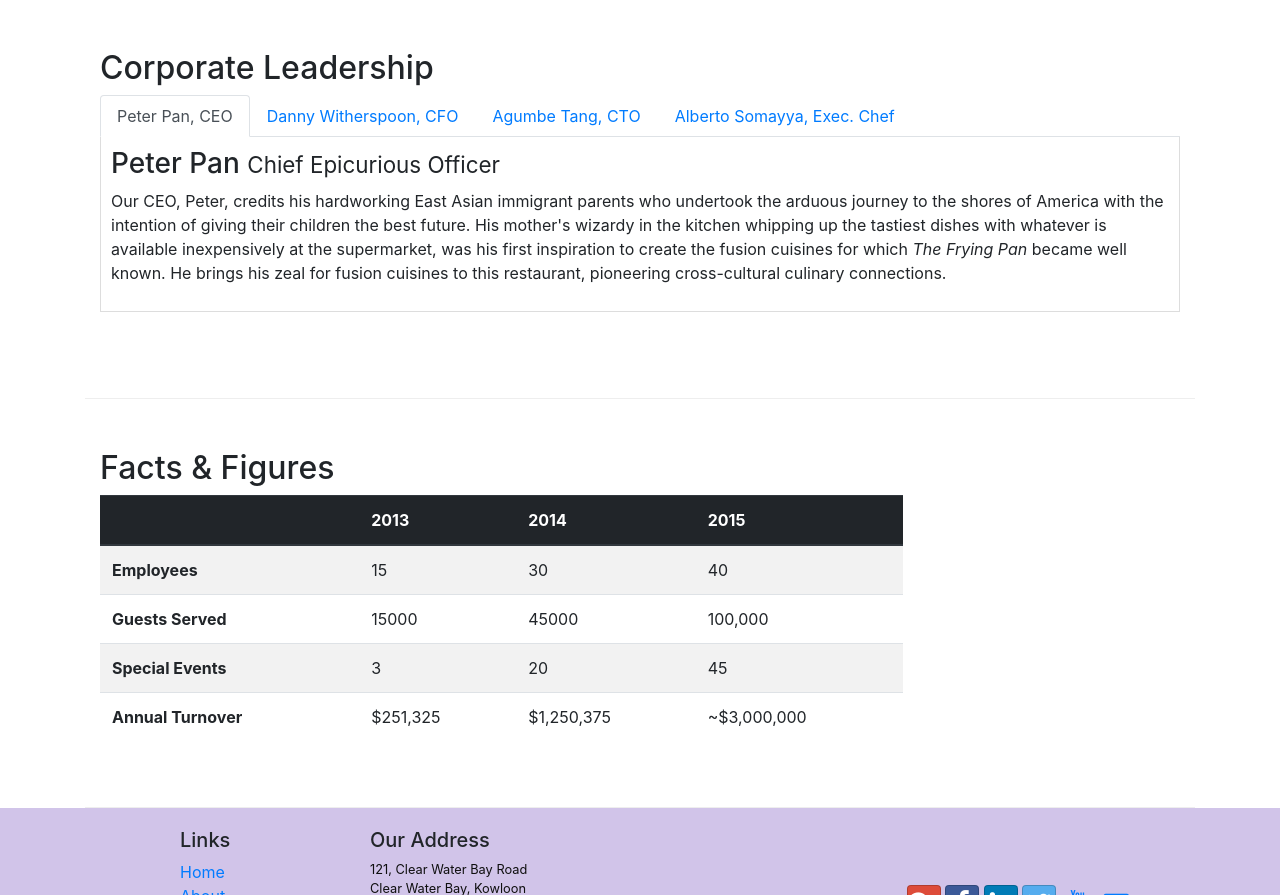
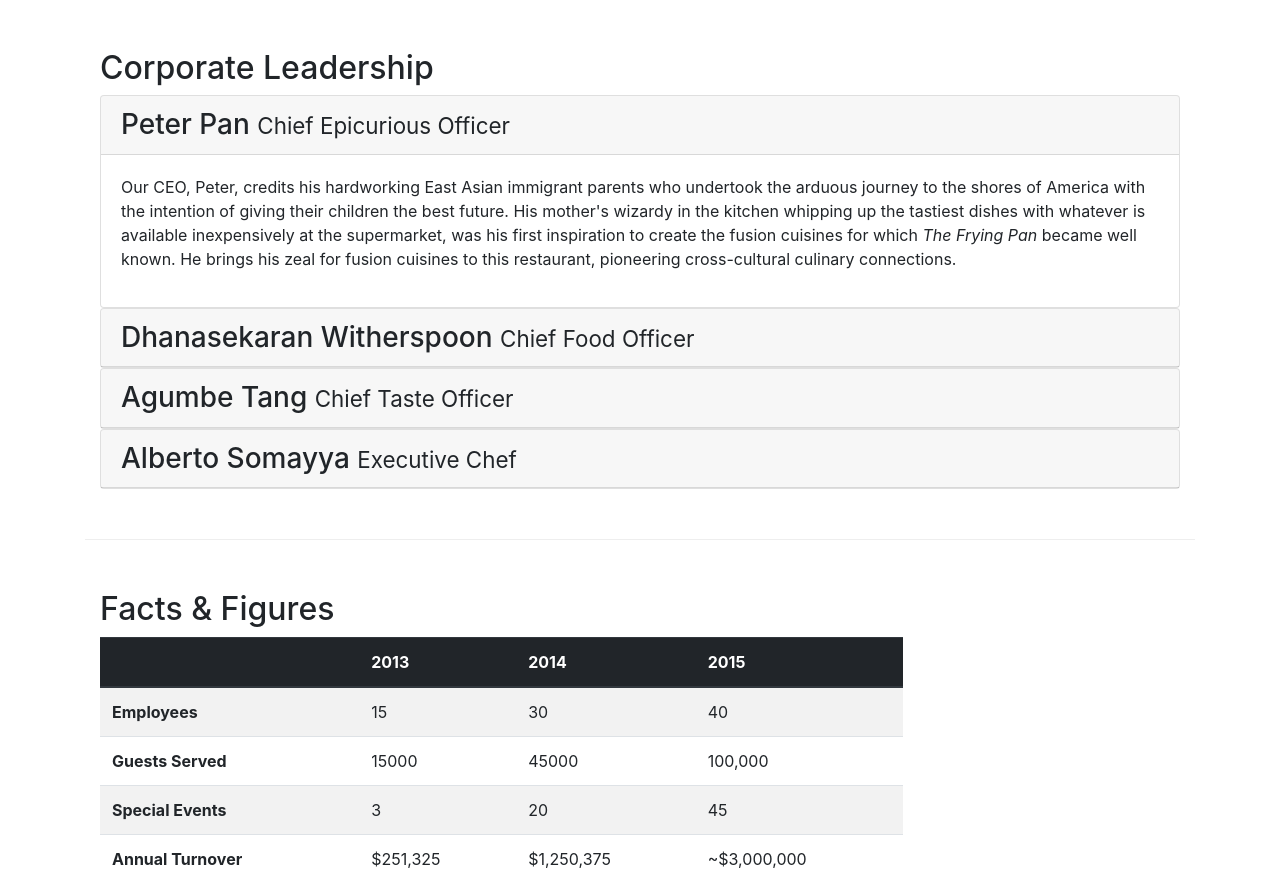
Before and after one commit to AnikaNarang9/FrontEndProject, a website: page aboutus.html in a window 1280 px wide. Shown: the part 978-1873 px from the top of the page. Drawn offline with nearby package versions, Linux system fonts and the light colour scheme.

Commit message:
Accordian

```diff
--- a/aboutus.html
+++ b/aboutus.html
@@ -107,45 +107,75 @@
             <div class="col-12">
                 <h2>Corporate Leadership</h2>
 
-                <ul class="nav nav-tabs">
-                  <li class="nav-item">
-                    <a class="nav-link active" href="#peter" role="tab" data-toggle="tab">Peter Pan, CEO</a>
-                  </li>
-                  <li class="nav-item">
-                    <a class="nav-link" href="#danny" role="tab" data-toggle="tab">Danny Witherspoon, CFO</a>
-                  </li>
-                  <li class="nav-item">
-                    <a class="nav-link" href="#agumbe" role="tab" data-toggle="tab">Agumbe Tang, CTO</a>
-                  </li>
-                  <li class="nav-item">
-                    <a class="nav-link" href="#alberto" role="tab" data-toggle="tab">Alberto Somayya, Exec. Chef</a>
-                  </li>
-                </ul>
+                <div id="accordian">
 
-                <div class="tab-content">
+                  <div class="card">
+                    <div class="card-header" role="tab" id="peterhead">
+                      <h3 class="mb-0">
+                        <a data-toggle="collapse" data-target="#peter">
+                          Peter Pan <small>Chief Epicurious Officer</small>
+                        </a>
+                      </h3>
+                    </div>
+                    <div class="collapse show " id="peter" data-parent="#accordian">
+                      <div class="card-body">
 
-                  <div class="tab-pane fade show active" id="peter" role="tabpanel">
-                    <h3>Peter Pan <small>Chief Epicurious Officer</small></h3>
-                    <p class="d-none d-sm-block">Our CEO, Peter, credits his hardworking East Asian immigrant parents who undertook the arduous journey to the shores of America with the intention of giving their children the best future. His mother's wizardy in the kitchen whipping up the tastiest dishes with whatever is available inexpensively at the supermarket, was his first inspiration to create the fusion cuisines for which <em>The Frying Pan</em> became well known. He brings his zeal for fusion cuisines to this restaurant, pioneering cross-cultural culinary connections.</p>
+                        <p class="d-none d-sm-block">Our CEO, Peter, credits his hardworking East Asian immigrant parents who undertook the arduous journey to the shores of America with the intention of giving their children the best future. His mother's wizardy in the kitchen whipping up the tastiest dishes with whatever is available inexpensively at the supermarket, was his first inspiration to create the fusion cuisines for which <em>The Frying Pan</em> became well known. He brings his zeal for fusion cuisines to this restaurant, pioneering cross-cultural culinary connections.</p>
+
+                      </div>
+                    </div>
+                  </div>
+
+                  <div class="card">
+                    <div class="card-header" role="tab" id="dannyhead">
+                      <h3 class="mb-0">
+                        <a data-toggle="collapse" data-target="#danny">
+                          Dhanasekaran Witherspoon <small>Chief Food Officer</small>
+                        </a>
+                      </h3>
+                    </div>
+                    <div class="collapse" id="danny" data-parent="#accordian">
+                      <div class="card-body">
+                        <p class="d-none d-sm-block">Our CFO, Danny, as he is affectionately referred to by his colleagues, comes from a long established family tradition in farming and produce. His experiences growing up on a farm in the Australian outback gave him great appreciation for varieties of food sources. As he puts it in his own words, <em>Everything that runs, wins, and everything that stays, pays!</em></p>
+
+                      </div>
+                    </div>
 
                   </div>
 
-                  <div class="tab-pane fade" id="danny" role="tabpanel">
-                    <h3>Dhanasekaran Witherspoon <small>Chief Food Officer</small></h3>
-                    <p class="d-none d-sm-block">Our CFO, Danny, as he is affectionately referred to by his colleagues, comes from a long established family tradition in farming and produce. His experiences growing up on a farm in the Australian outback gave him great appreciation for varieties of food sources. As he puts it in his own words, <em>Everything that runs, wins, and everything that stays, pays!</em></p>
+                  <div class="card">
+                    <div class="card-header" role="tab" id="agumbehead">
+                      <h3 class="mb-0">
+                      <a data-toggle="collapse" data-target="#agumbe">
+                        Agumbe Tang <small>Chief Taste Officer</small>
+                      </a>
+                      </h3>
+                    </div>
+                    <div class="collapse " id="agumbe" data-parent="accordian">
+                      <div class="card-body">
+                        <p class="d-none d-sm-block">Blessed with the most discerning gustatory sense, Agumbe, our CTO, personally ensures that every dish that we serve meets his exacting tastes. Our chefs dread the tongue lashing that ensues if their dish does not meet his exacting standards. He lives by his motto, <em>You click only if you survive my lick.</em></p>
 
+                      </div>
+
+                    </div>
                   </div>
 
-                  <div class="tab-pane fade " id="agumbe" role="tabpanel">
-                    <h3>Agumbe Tang <small>Chief Taste Officer</small></h3>
-                    <p class="d-none d-sm-block">Blessed with the most discerning gustatory sense, Agumbe, our CTO, personally ensures that every dish that we serve meets his exacting tastes. Our chefs dread the tongue lashing that ensues if their dish does not meet his exacting standards. He lives by his motto, <em>You click only if you survive my lick.</em></p>
+                  <div class="card">
+                    <div class="card-header" role="tab" id="albertohead">
+                      <h3 class="mb-0">
+                        <a data-toggle="collapse" data-target="#alberto">
+                        Alberto Somayya <small>Executive Chef</small>
+                      </a>
+                      </h3>
+                    </div>
+                    <div class="collapse" id="alberto" data-parent="accordian">
+                      <div class="card-body">
+                        <p class="d-none d-sm-block">Award winning three-star Michelin chef with wide International experience having worked closely with whos-who in the culinary world, he specializes in creating mouthwatering Indo-Italian fusion experiences. He says, <em>Put together the cuisines from the two craziest cultures, and you get a winning hit! Amma Mia!</em></p>
 
+                      </div>
+                      </div>
                   </div>
 
-                  <div class="tab-pane fade" id="alberto" role="tab">
-                    <h3>Alberto Somayya <small>Executive Chef</small></h3>
-                    <p class="d-none d-sm-block">Award winning three-star Michelin chef with wide International experience having worked closely with whos-who in the culinary world, he specializes in creating mouthwatering Indo-Italian fusion experiences. He says, <em>Put together the cuisines from the two craziest cultures, and you get a winning hit! Amma Mia!</em></p>
-                  </div>
 
                 </div>
 
```
